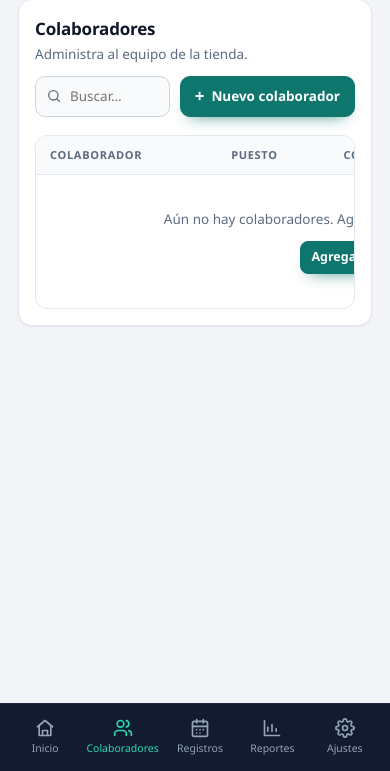
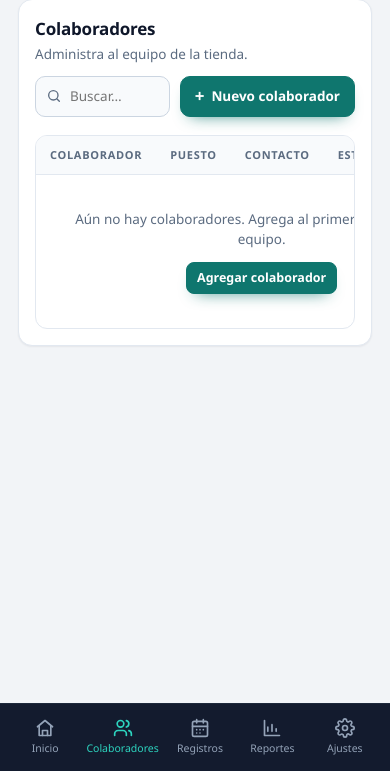
Before and after one commit to jhenner66/turnoya, a website: page public/index.html in a window 390 px wide. Both pictures are taken after a click on the button "Colaboradores". Shown: the part 73-844 px from the top of the page. Drawn offline with Linux system fonts and the light colour scheme; no server answers.

Commit message:
Evita desplazamiento horizontal en tarjetas móviles

```diff
--- a/public/styles.css
+++ b/public/styles.css
@@ -1873,3 +1873,27 @@ textarea {
     padding-left: 0;
   }
 }
+
+/* ---------------- Sin desplazamiento horizontal en móvil ---------------- */
+
+@media (max-width: 720px) {
+  .table-wrap {
+    overflow: hidden;
+    max-width: 100%;
+  }
+
+  .table {
+    min-width: 0 !important;
+    max-width: 100%;
+  }
+
+  .table td {
+    flex-wrap: wrap;
+    word-break: break-word;
+    overflow-wrap: anywhere;
+  }
+
+  .table td::before {
+    white-space: nowrap;
+  }
+}
```
